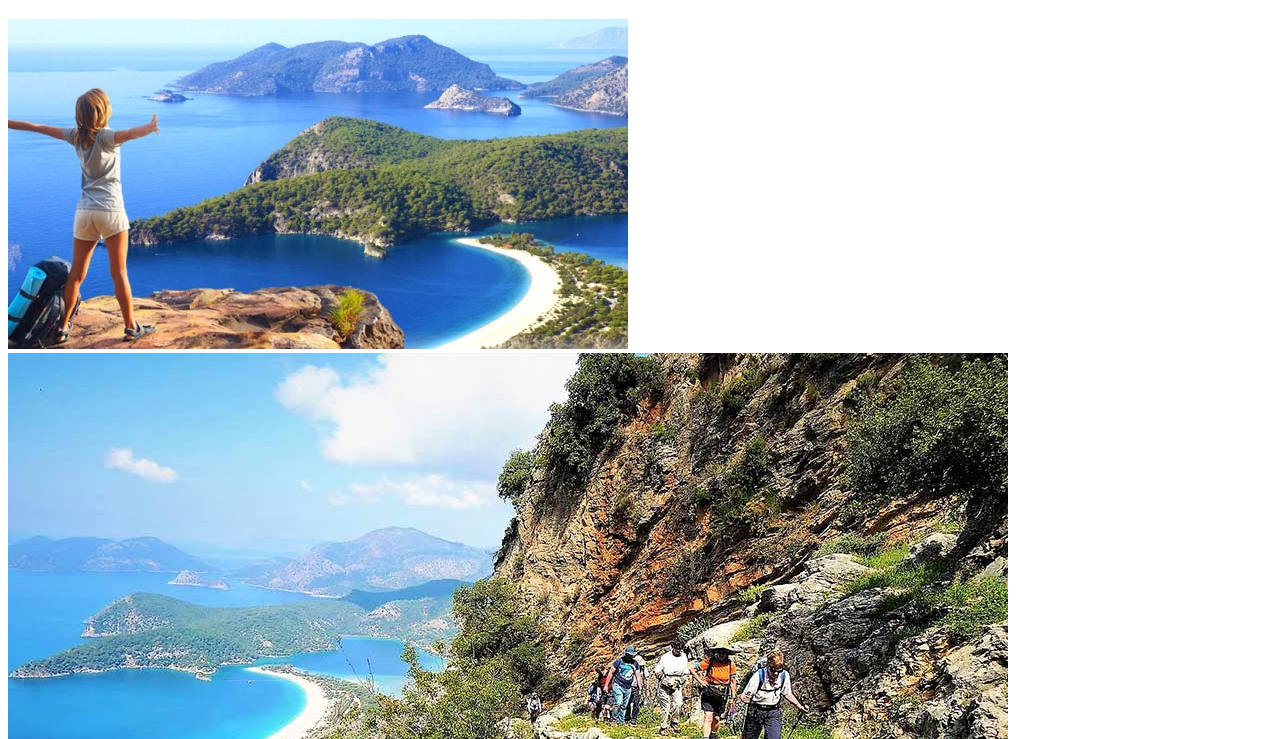
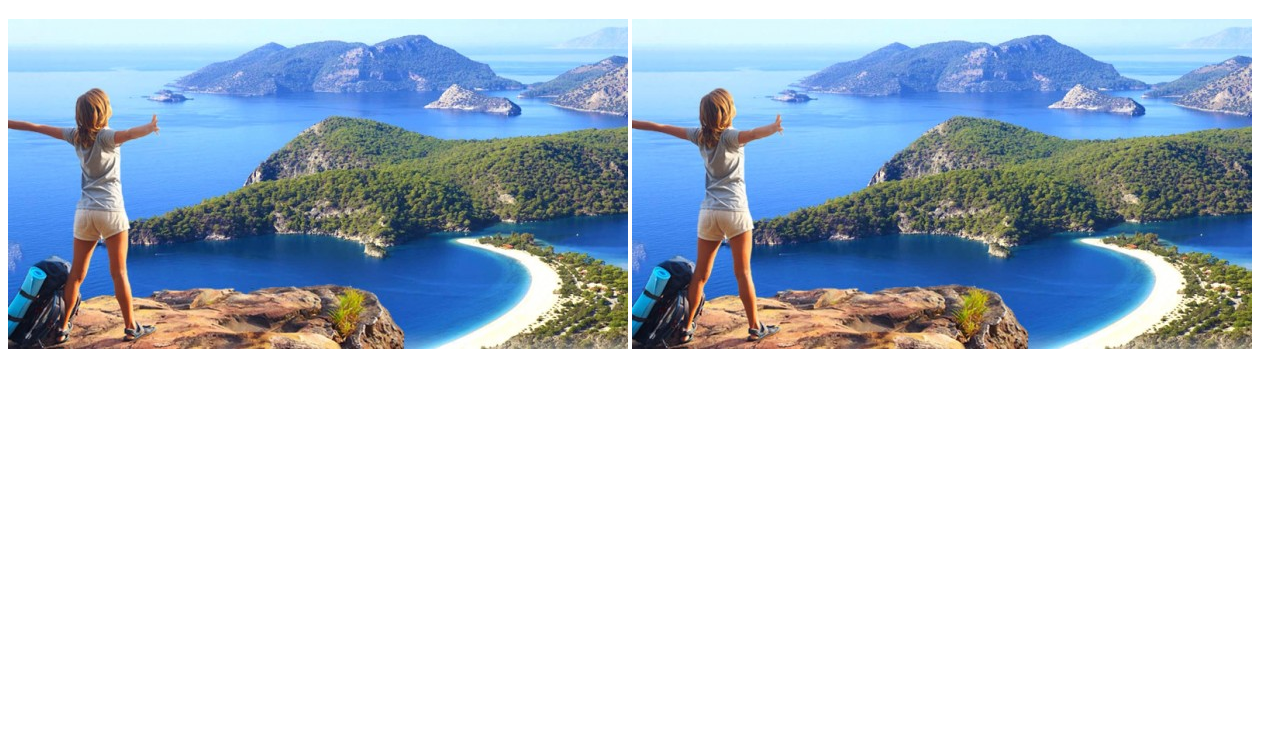
Before and after one commit to taraskub/tecting-github, a plain HTML site: page index.html in a window 1280 px wide. Shown: the part 61-800 px from the top of the page. Drawn offline with Linux system fonts and the light colour scheme.

Commit message:
Update index.html

```diff
--- a/index.html
+++ b/index.html
@@ -6,7 +6,7 @@
     <title>Git H/w</title>
    <h1>likya yolu</h1>
      <img src="image/likya.jpg" >
-    <img src="image/likya2.JPG" >
+    <img src="image/likya.jpg" >
 </head>
 <body>
 
```
